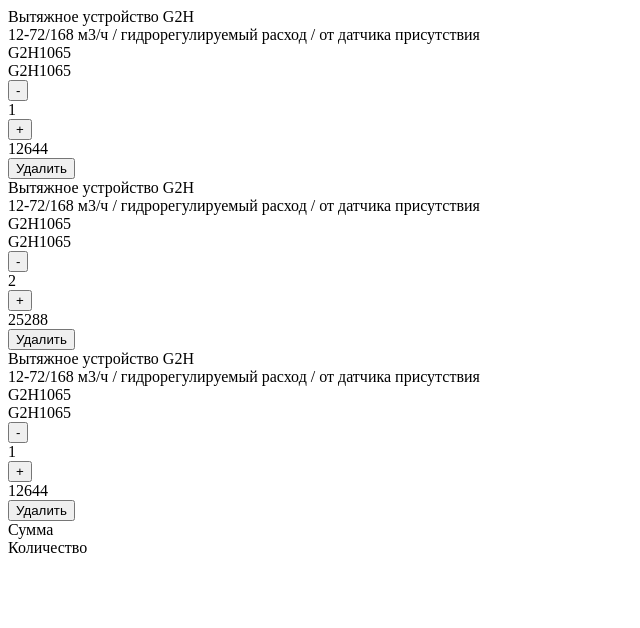
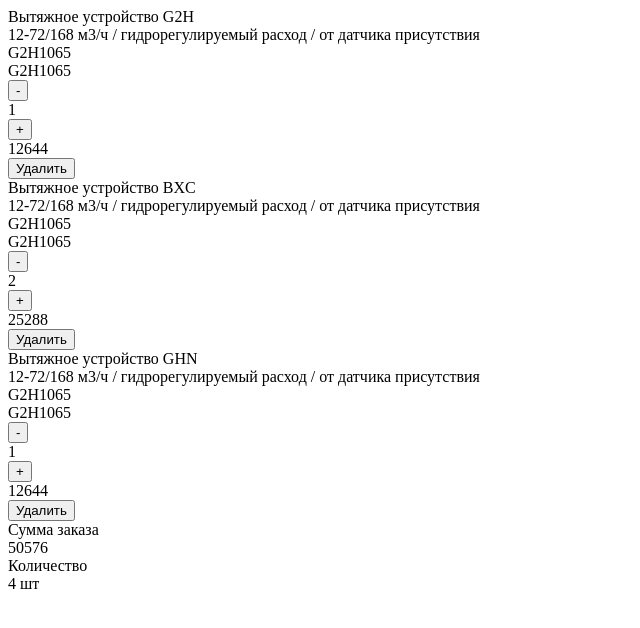
Before and after one commit to vas1levnv/positron-test, a Nuxt app: page / in a window 1280 px wide. Shown: the top 628 px of the page, without its empty margins (0-640 px from the left). Built offline with nearby package versions, Linux system fonts and the light colour scheme.

Commit message:
Выводит общее количество товаров и общую цену

```diff
--- a/components/salesList.vue
+++ b/components/salesList.vue
@@ -19,12 +19,12 @@ const store = useWebsiteStore()
 		</div>
 		<div>
 			<div>
-				<div>Сумма</div>
-				<div></div>
+				<div>Сумма заказа</div>
+				<div>{{store.priceAllItems}}</div>
 			</div>
 			<div>
 				<div>Количество</div>
-				<div></div>
+				<div>{{store.countAllItems}} шт</div>
 			</div>
 		</div>
 	</div>
--- a/stores/indexStore.ts
+++ b/stores/indexStore.ts
@@ -8,7 +8,6 @@ interface SalesItem {
 	img: string,
 	count: number,
 	price: number,
-	fullPrice: number,
 }
 
 interface State {
@@ -33,7 +32,7 @@ export const useWebsiteStore = defineStore('websiteStore', {
 			},
 			{
 				id: 2,
-				name: 'Вытяжное устройство G2H',
+				name: 'Вытяжное устройство BXC',
 				description: '12-72/168 м3/ч / гидрорегулируемый расход / от датчика присутствия',
 				article: 'G2H1065',
 				img: 'G2H1065',
@@ -42,7 +41,7 @@ export const useWebsiteStore = defineStore('websiteStore', {
 			},
 			{
 				id: 3,
-				name: 'Вытяжное устройство G2H',
+				name: 'Вытяжное устройство GHN',
 				description: '12-72/168 м3/ч / гидрорегулируемый расход / от датчика присутствия',
 				article: 'G2H1065',
 				img: 'G2H1065',
@@ -51,7 +50,6 @@ export const useWebsiteStore = defineStore('websiteStore', {
 			},
 
 		],
-		fullPrice: 0
 	}),
 	actions: {
 		incrementSalesItemCount(id: number) {
@@ -74,5 +72,12 @@ export const useWebsiteStore = defineStore('websiteStore', {
 			this.salesList = this.salesList.filter(el => el.id !== id)
 		}
 	},
-	getters: {}
+	getters: {
+		countAllItems: (state: State) => {
+			return state.salesList.reduce((n, {count}) => n + count, 0)
+		},
+		priceAllItems: (state: State) => {
+			return state.salesList.reduce((acc, item) => acc + (item.count * item.price), 0)
+		}
+	}
 })
```
